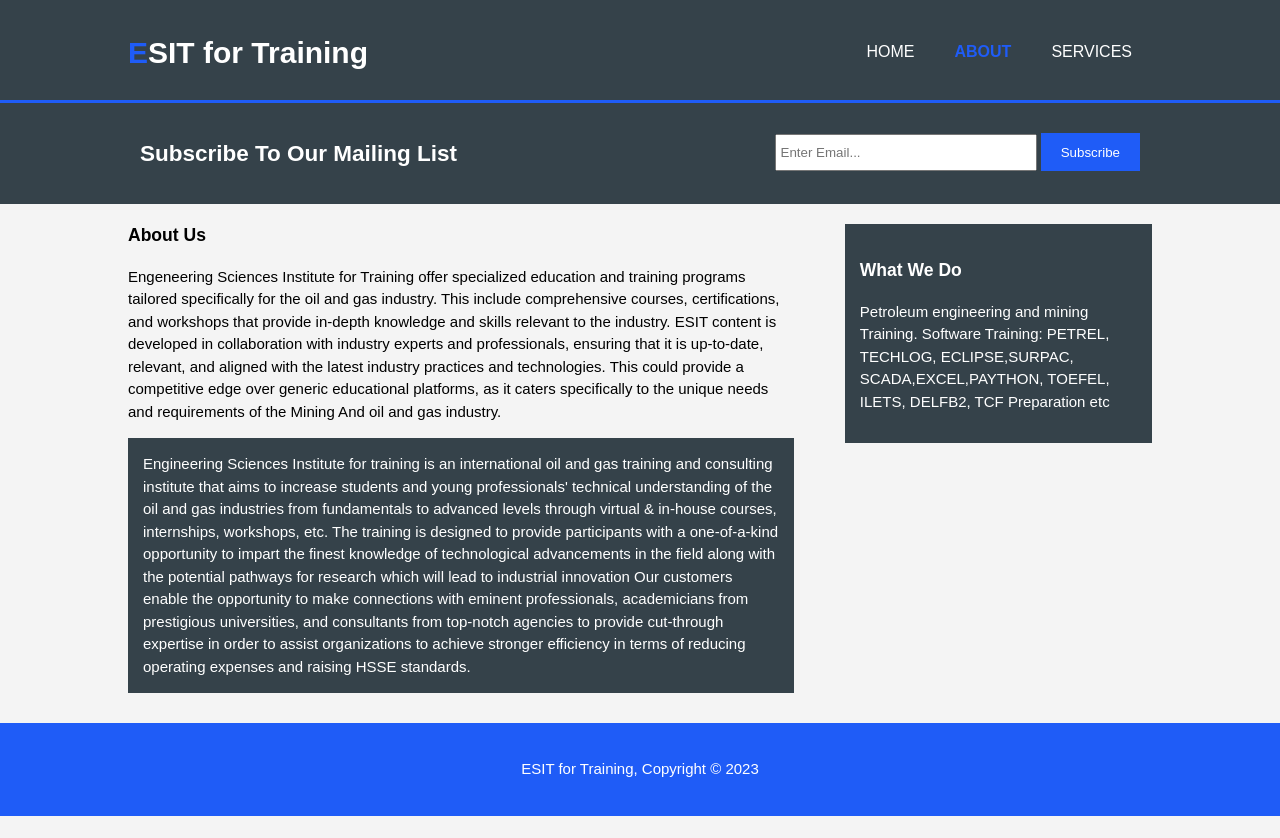
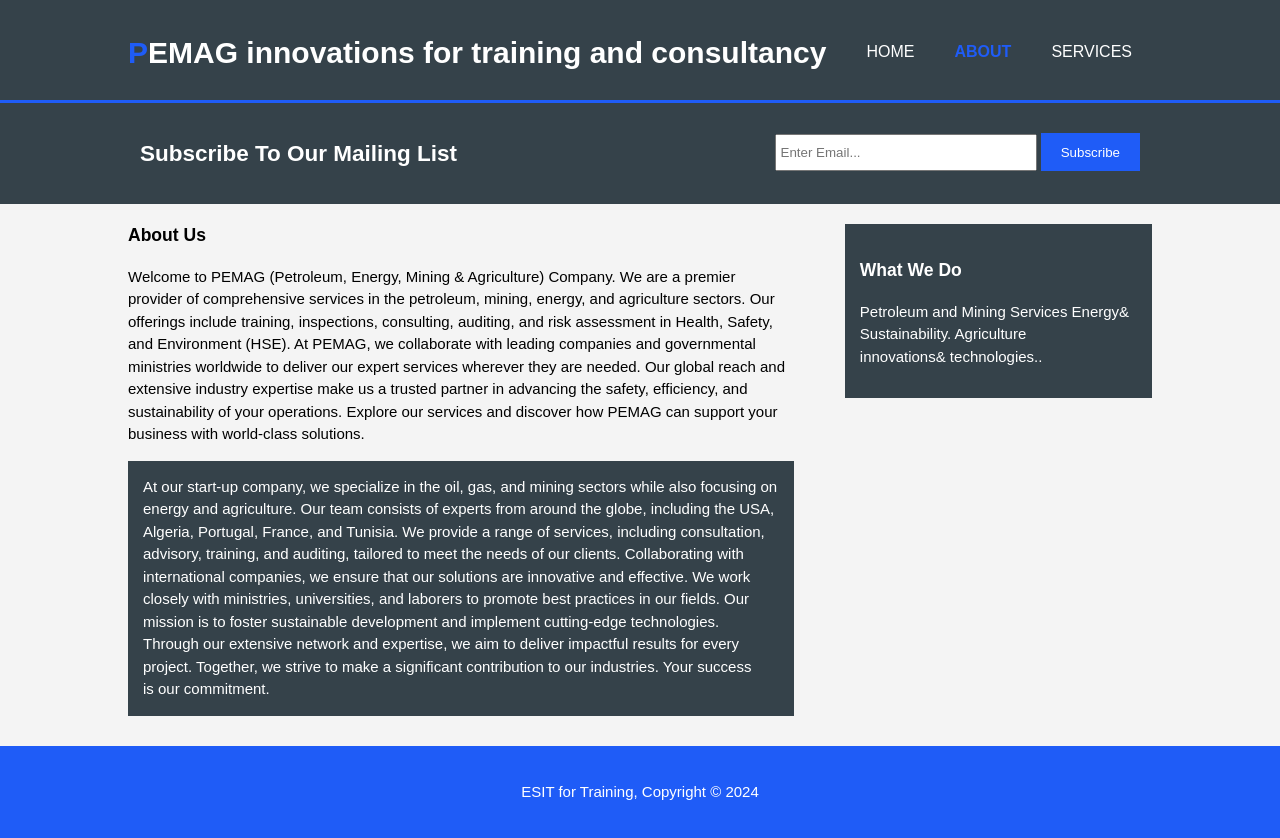
Before and after one commit to Mohamed-WS/dahman-site, a plain HTML site: page about.html in a window 1280 px wide. Before the commit the page ends 816 px from the top, so only its background shows below. Drawn offline with Linux system fonts and the light colour scheme.

Commit message:
Update about.html

```diff
--- a/about.html
+++ b/about.html
@@ -5,7 +5,7 @@
     <meta name="description" content="Affordable and professional web design">
 	  <meta name="keywords" content="web design, affordable web design, professional web design">
   	<meta name="author" content="Brad Traversy">
-    <title>ESIT for Training | About</title>
+    <title>PEMAG innovations for training and consultancy | About</title>
     <link rel="stylesheet" href="./css/style.css">
     <link rel="icon" href="img/favicon.png">
   </head>
@@ -13,7 +13,7 @@
     <header>
       <div class="container">
         <div id="branding">
-          <h1><span class="highlight">E</span>SIT for Training</h1>
+          <h1><span class="highlight">P</span>EMAG innovations for training and consultancy</h1>
         </div>
         <nav>
           <ul>
@@ -40,26 +40,36 @@
         <article id="main-col">
           <h1 class="page-title">About Us</h1>
           <p>
-            Engeneering Sciences Institute for Training offer specialized education and training programs tailored specifically for the oil and gas industry. This include comprehensive courses, certifications, and workshops that provide in-depth knowledge and skills relevant to the industry.
-            ESIT content is developed in collaboration with industry experts and professionals, ensuring that it is up-to-date, relevant, and aligned with the latest industry practices and technologies. This could provide a competitive edge over generic educational platforms, as it caters specifically to the unique needs and requirements of the Mining And oil and gas industry.
-          </p>
+            Welcome to PEMAG (Petroleum, Energy, Mining & Agriculture) Company. We are a premier provider of comprehensive services in the petroleum, mining, energy, and agriculture sectors. Our offerings include training, inspections, consulting, auditing, and risk assessment in Health, Safety, and Environment (HSE).
+            At PEMAG, we collaborate with leading companies and governmental ministries worldwide to deliver our expert services wherever they are needed. Our global reach and extensive industry expertise make us a trusted partner in advancing the safety, efficiency, and sustainability of your operations.
+            Explore our services and discover how PEMAG can support your business with world-class solutions.</p>
           <p class="dark">
-            Engineering Sciences Institute for training is an international oil and gas training and consulting institute that aims to increase students and young professionals' technical understanding of the oil and gas industries from fundamentals to advanced levels through virtual & in-house courses, internships, workshops, etc. The training is designed to provide participants with a one-of-a-kind opportunity to impart the finest knowledge of technological advancements in the field along with the potential pathways for research which will lead to industrial innovation Our customers enable the opportunity to make connections with eminent professionals, academicians from prestigious universities, and consultants from top-notch agencies to provide cut-through expertise in order to assist organizations to achieve stronger efficiency in terms of reducing operating expenses and raising HSSE standards.
-          </p>
+            At our start-up company, we specialize in the oil, gas, and mining sectors while also focusing on energy and agriculture. Our team consists of experts from around the globe, including the USA, Algeria, Portugal, France, and Tunisia. We provide a range of services, including consultation, advisory, training, and auditing, tailored to meet the needs of our clients. Collaborating with international companies, we ensure that our solutions are innovative and effective. We work closely with ministries, universities, and laborers to promote best practices in our fields. Our mission is to foster sustainable development and implement cutting-edge technologies. Through our extensive network and expertise, we aim to deliver impactful results for every project. Together, we strive to make a significant contribution to our industries. Your success is our commitment.</p>
         </article>
 
         <aside id="sidebar">
           <div class="dark">
             <h3>What We Do</h3>
-            <p>Petroleum engineering and mining Training.
-              Software Training: PETREL, TECHLOG, ECLIPSE,SURPAC, SCADA,EXCEL,PAYTHON, TOEFEL, ILETS, DELFB2, TCF Preparation etc</p>
-          </div>
+            <p>Petroleum and Mining Services
+
+              Energy& Sustainability.
+
+              Agriculture innovations& technologies..</div>
         </aside>
       </div>
     </section>
 
     <footer>
-      <p>ESIT for Training, Copyright &copy; 2023</p>
+      <p>ESIT for Training, Copyright &copy; <span id="currentYear"></span></p>
     </footer>
+
+    <script>
+      // Get the current year
+      const year = new Date().getFullYear();
+
+      // Set the year in the footer
+      document.getElementById('currentYear').textContent = year;
+    </script>
+
   </body>
 </html>
```
